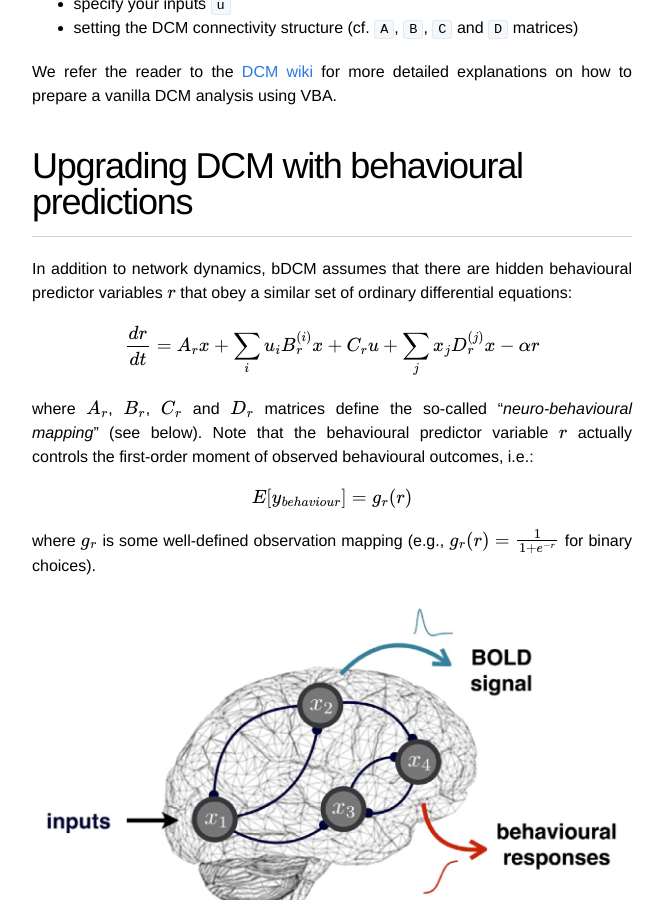
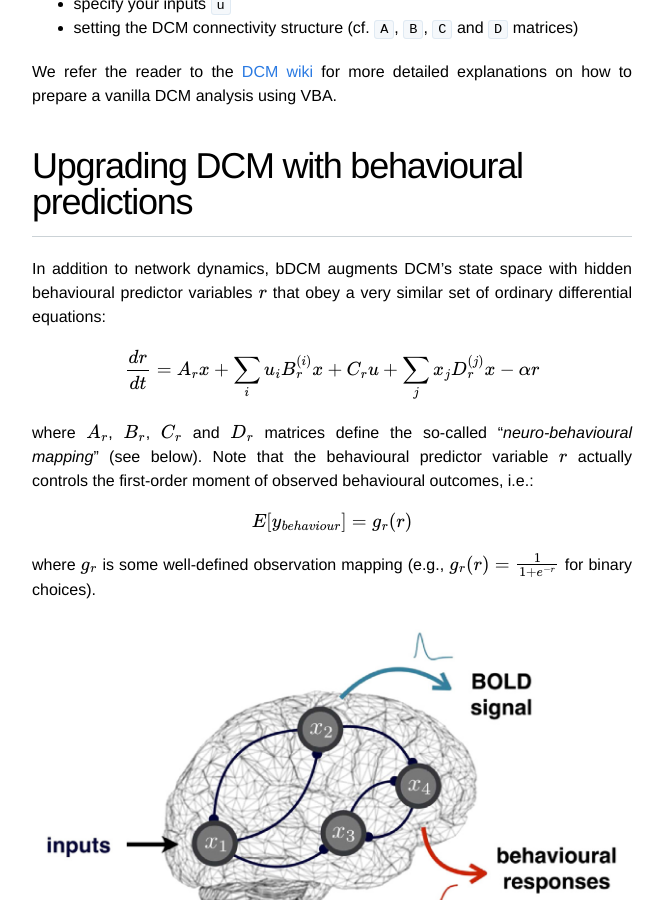
Before and after one commit to MBB-team/VBA-toolbox, a Jekyll site: the page built from _wiki/behavioural-DCM.md, in a window 1280 px wide and 900 px high, scrolled down 1506 px. Shown: the whole window, without its empty margins (308-972 px from the left). Built offline with Jekyll 4.4.1, drawn with Linux system fonts in a browser that asks for light colours; nearby versions of some CDN libraries; formulas are drawn with MathJax 3.

Commit message:
Update behavioural-DCM.md

```diff
--- a/_wiki/behavioural-DCM.md
+++ b/_wiki/behavioural-DCM.md
@@ -28,7 +28,7 @@ We refer the reader to the [DCM wiki]({{ site.baseurl }}/wiki/dcm) for more deta
 
 # Upgrading DCM with behavioural predictions
 
-In addition to network dynamics, bDCM assumes that there are hidden behavioural predictor variables $$r$$ that obey a similar set of ordinary differential equations:
+In addition to network dynamics, bDCM augments DCM's state space with hidden behavioural predictor variables $$r$$ that obey a very similar set of ordinary differential equations:
 
 $$\frac{dr}{dt}= A_r x + \sum_i u_i B_r^{(i)}x + C_ru + \sum_j x_j D_r^{(j)}x - \alpha r$$
 
```
